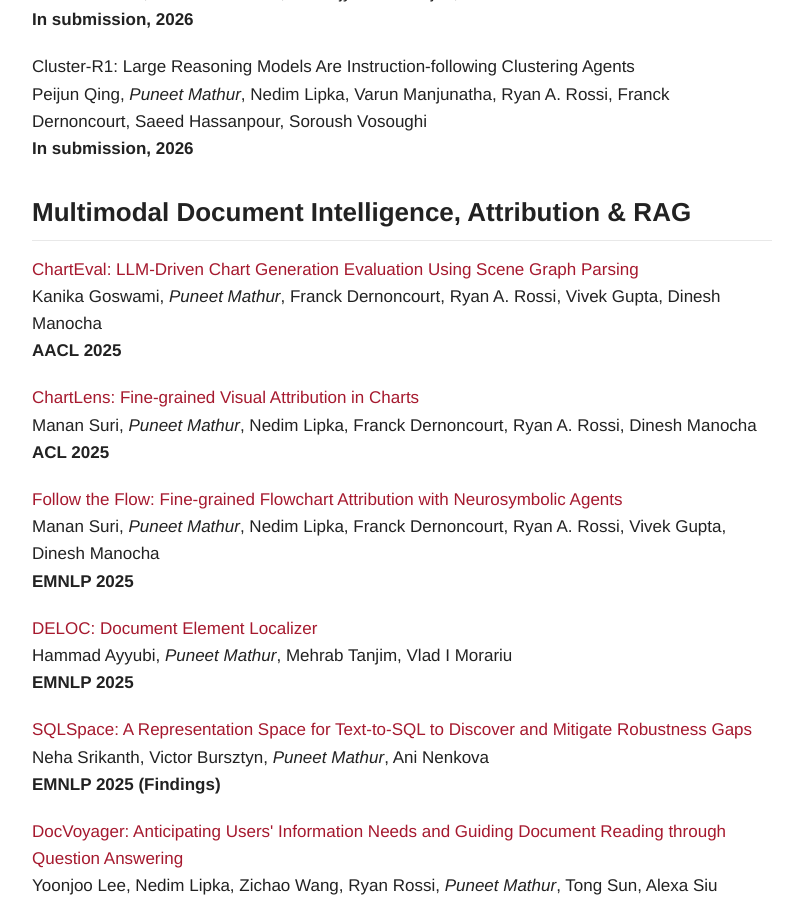
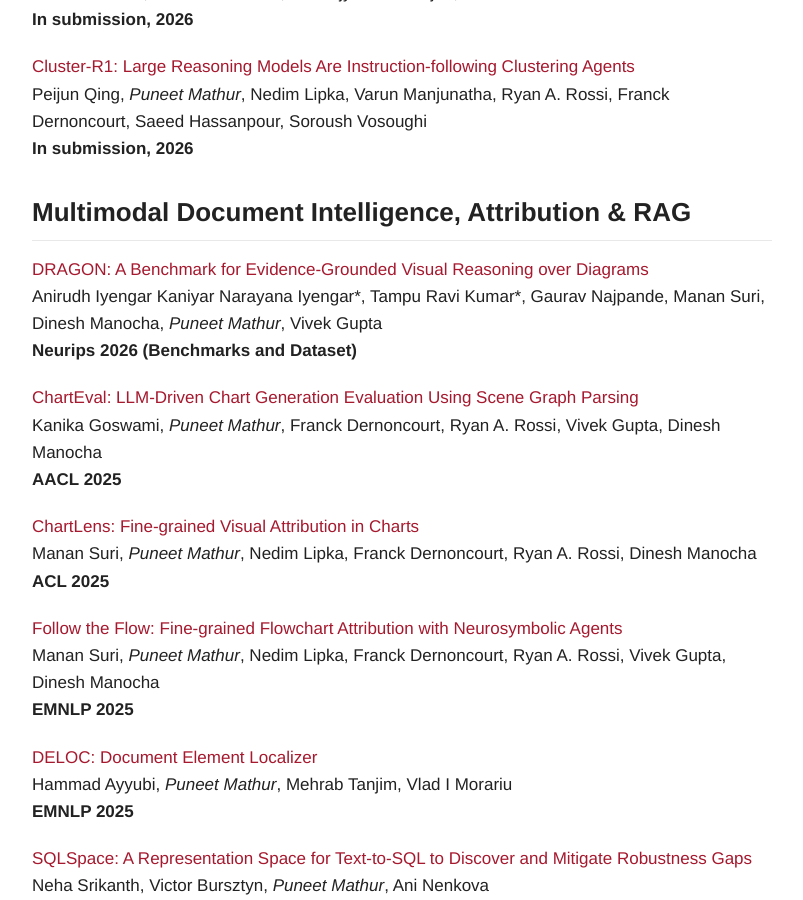
Before and after one commit to theMADAIguy/theMADAIguy.github.io, a Jekyll site: the page built from _pages/research.md, in a window 1280 px wide and 900 px high, scrolled down 2354 px. Shown: the whole window, without its empty margins (238-1041 px from the left). Built offline with Jekyll 4.4.1, drawn with Linux system fonts in a browser that asks for light colours.

Commit message:
Update research.md

```diff
--- a/_pages/research.md
+++ b/_pages/research.md
@@ -102,7 +102,7 @@
 <span class="pub-venue">In submission, 2026</span>
 </li>
 <li>
-<span class="pub-title">Cluster-R1: Large Reasoning Models Are Instruction-following Clustering Agents</span>
+<span class="pub-title"><a href="https://arxiv.org/pdf/2603.23518">Cluster-R1: Large Reasoning Models Are Instruction-following Clustering Agents</a></span>
 <span class="pub-authors">Peijun Qing, <i>Puneet Mathur</i>, Nedim Lipka, Varun Manjunatha, Ryan A. Rossi, Franck Dernoncourt, Saeed Hassanpour, Soroush Vosoughi</span>
 <span class="pub-venue">In submission, 2026</span>
 </li>
@@ -111,6 +111,11 @@
 ## Multimodal Document Intelligence, Attribution &amp; RAG
 
 <ul class="pub-list">
+<li>
+<span class="pub-title"><a href="https://arxiv.org/pdf/2604.25231">DRAGON: A Benchmark for Evidence-Grounded Visual Reasoning over Diagrams</a></span>
+<span class="pub-authors">Anirudh Iyengar Kaniyar Narayana Iyengar*, Tampu Ravi Kumar*, Gaurav Najpande, Manan Suri, Dinesh Manocha, <i>Puneet Mathur</i>, Vivek Gupta</span>
+<span class="pub-venue">Neurips 2026 (Benchmarks and Dataset)</span>
+</li>
 <li>
 <span class="pub-title"><a href="https://research.adobe.com/publication/charteval-llm-driven-chart-generation-evaluation-using-scene-graph-parsing/">ChartEval: LLM-Driven Chart Generation Evaluation Using Scene Graph Parsing</a></span>
 <span class="pub-authors">Kanika Goswami, <i>Puneet Mathur</i>, Franck Dernoncourt, Ryan A. Rossi, Vivek Gupta, Dinesh Manocha</span>
```
